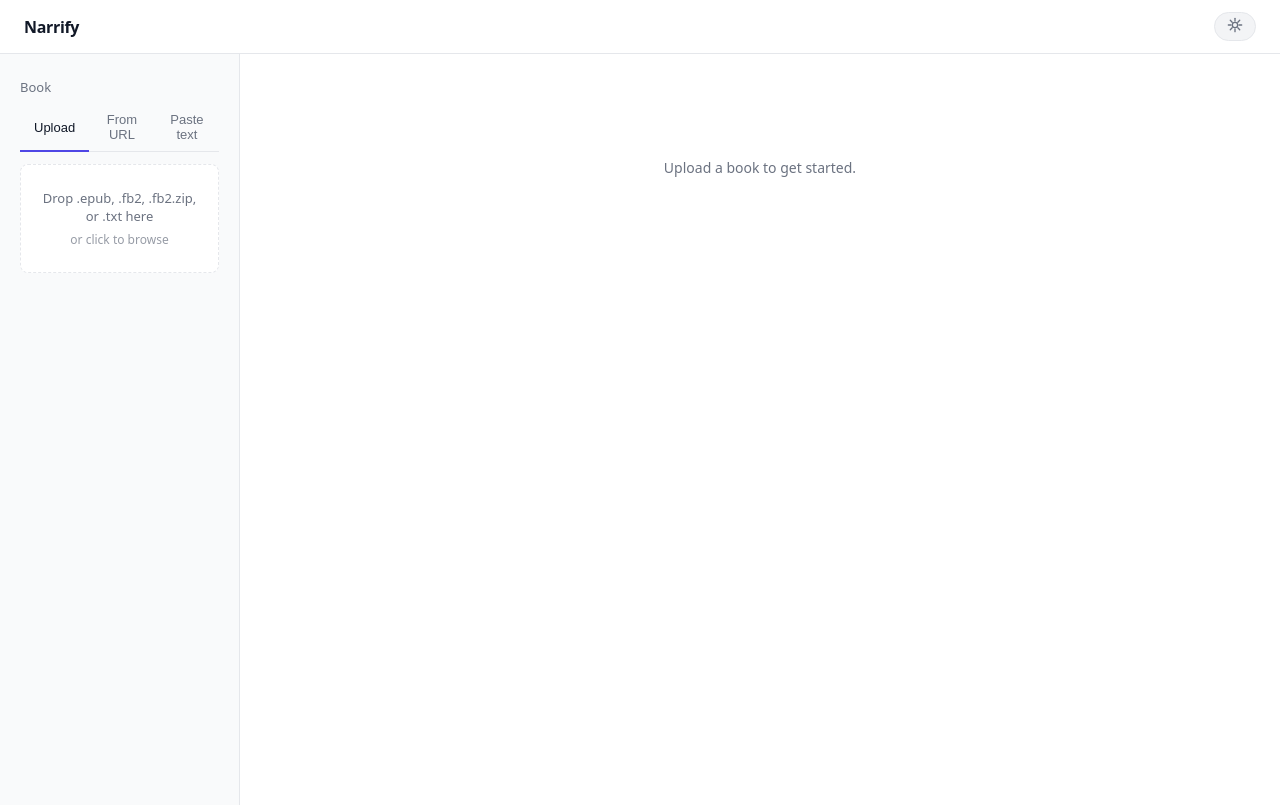
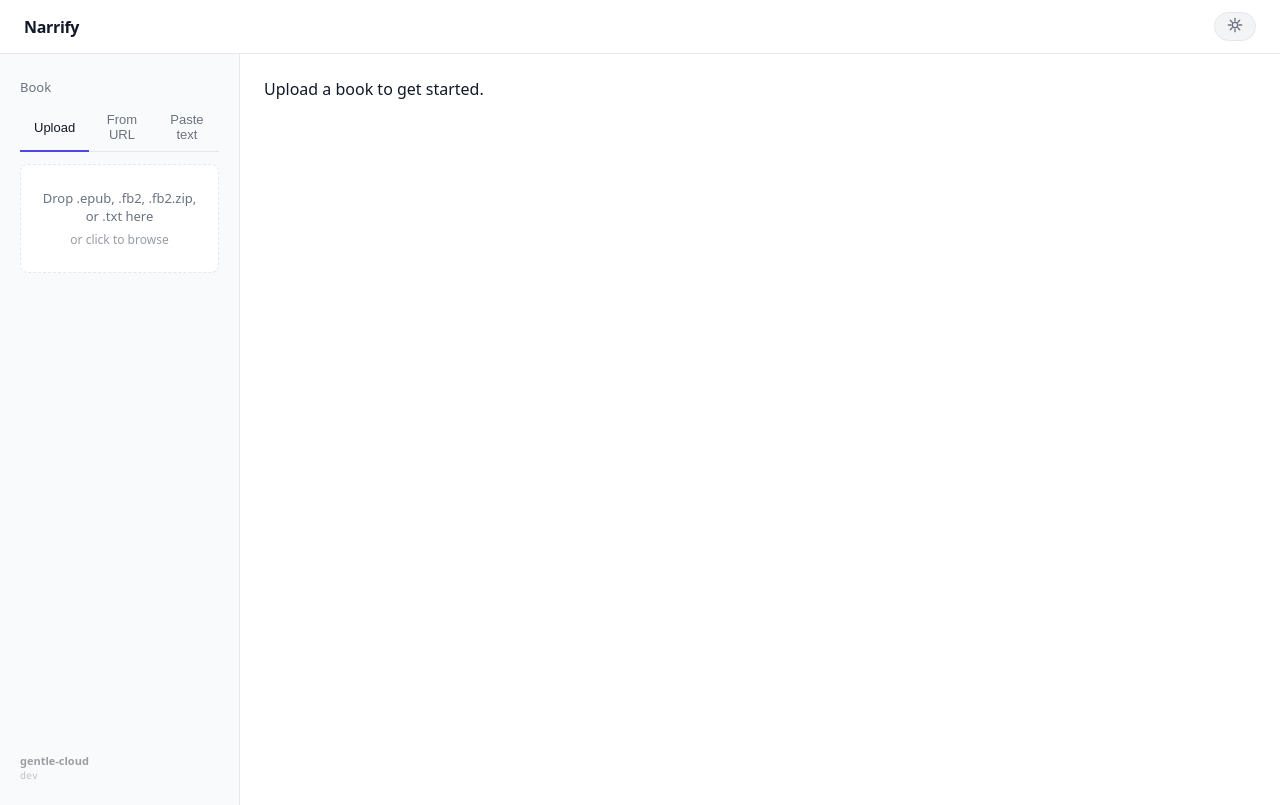
Before and after one commit to Calibourne/Narrify, a Next.js app: page / in a window 1280 px wide. Built offline with nearby package versions, Linux system fonts and the light colour scheme.

Commit message:
style: move build metadata to subtle sidebar footer

```diff
--- a/src/app/page.module.css
+++ b/src/app/page.module.css
@@ -130,33 +130,28 @@
   cursor: not-allowed;
 }
 
-.error {
-  font-size: 12px;
-  color: #e53e3e;
+.versionFooter {
+  margin-top: auto;
+  padding-top: 24px;
+  display: flex;
+  flex-direction: column;
+  gap: 2px;
+  opacity: 0.4;
+  transition: opacity 0.15s;
 }
 
-.warning {
-  font-size: 11px;
-  color: #d69e2e;
+.versionFooter:hover {
+  opacity: 0.8;
 }
 
-.empty {
-  color: var(--text-muted);
-  font-size: 14px;
-  text-align: center;
-  margin-top: 80px;
+.versionName {
+  font-size: 11px;
+  font-weight: 600;
+  color: var(--foreground);
 }
 
-@media (max-width: 640px) {
-  .panels {
-    flex-direction: column;
-  }
-
-  .left {
-    width: 100%;
-    border-right: none;
-    border-bottom: 1px solid var(--border);
-    position: static;
-    height: auto;
-  }
+.versionHash {
+  font-size: 10px;
+  font-family: ui-monospace, SFMono-Regular, Menlo, Monaco, Consolas, "Liberation Mono", "Courier New", monospace;
+  color: var(--text-muted);
 }
--- a/src/app/page.tsx
+++ b/src/app/page.tsx
@@ -7,7 +7,10 @@ import InputTabs from '@/components/InputTabs'
 import StatsBadge from '@/components/StatsBadge'
 import ChapterList from '@/components/ChapterList'
 import SynthesisPanel from '@/components/SynthesisPanel'
+import { deriveBuildVisuals } from '@/lib/buildSlug'
 import styles from './page.module.css'
+
+const { name: buildName } = deriveBuildVisuals(process.env.NEXT_PUBLIC_COMMIT_SHA ?? 'dev')
 
 export default function Home() {
   const [theme, setTheme] = useState<'light' | 'dark'>(() => {
@@ -54,6 +57,10 @@ export default function Home() {
             <InputTabs onChapters={handleChapters} onError={handleError} disabled={busy} />
           </div>
           {chapters.length > 0 && <SynthesisPanel synthesis={synthesis} />}
+          <footer className={styles.versionFooter}>
+            <span className={styles.versionName}>{buildName}</span>
+            <span className={styles.versionHash}>{(process.env.NEXT_PUBLIC_COMMIT_SHA ?? 'dev').slice(0, 7)}</span>
+          </footer>
         </aside>
 
         <main className={styles.right}>
```
